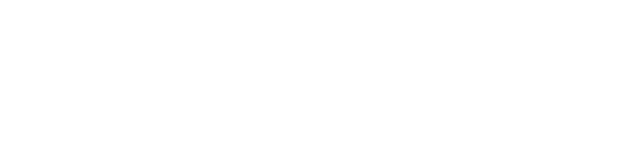
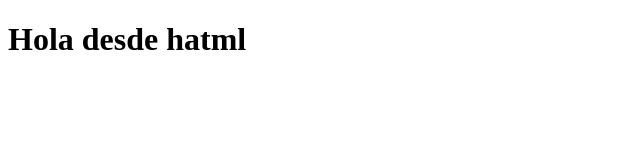
Before and after one commit to Franklin12321/git-ejemplo, a plain HTML site: page index.html in a window 1280 px wide. Shown: the whole page, without its empty margins (0-640 px from the left). Drawn offline with Linux system fonts and the light colour scheme.

Commit message:
agregamos un h1

```diff
--- a/index.html
+++ b/index.html
@@ -7,6 +7,6 @@
     <title>Document</title>
 </head>
 <body>
-
+    <h1>Hola desde hatml</h1>
 </body>
 </html>
```
